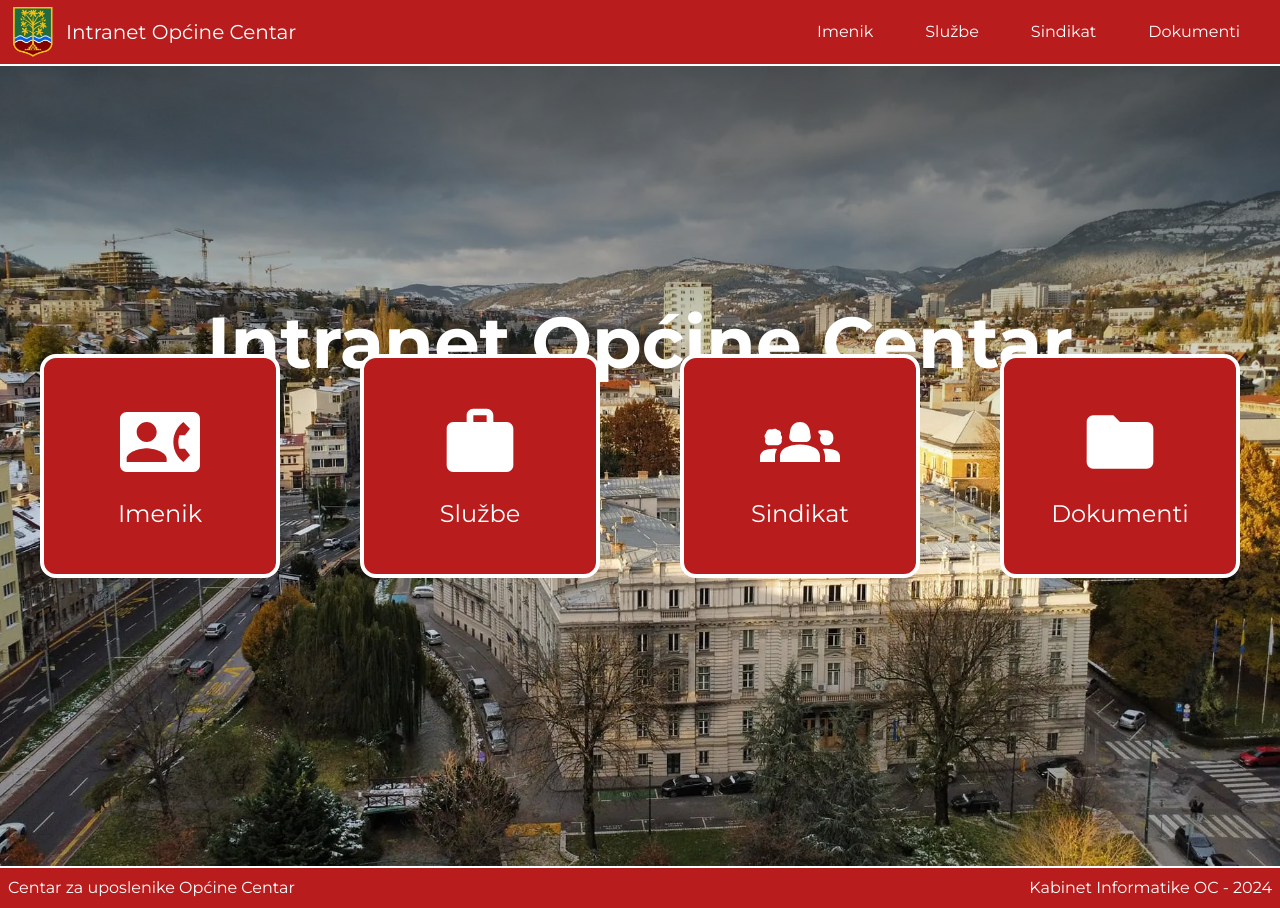
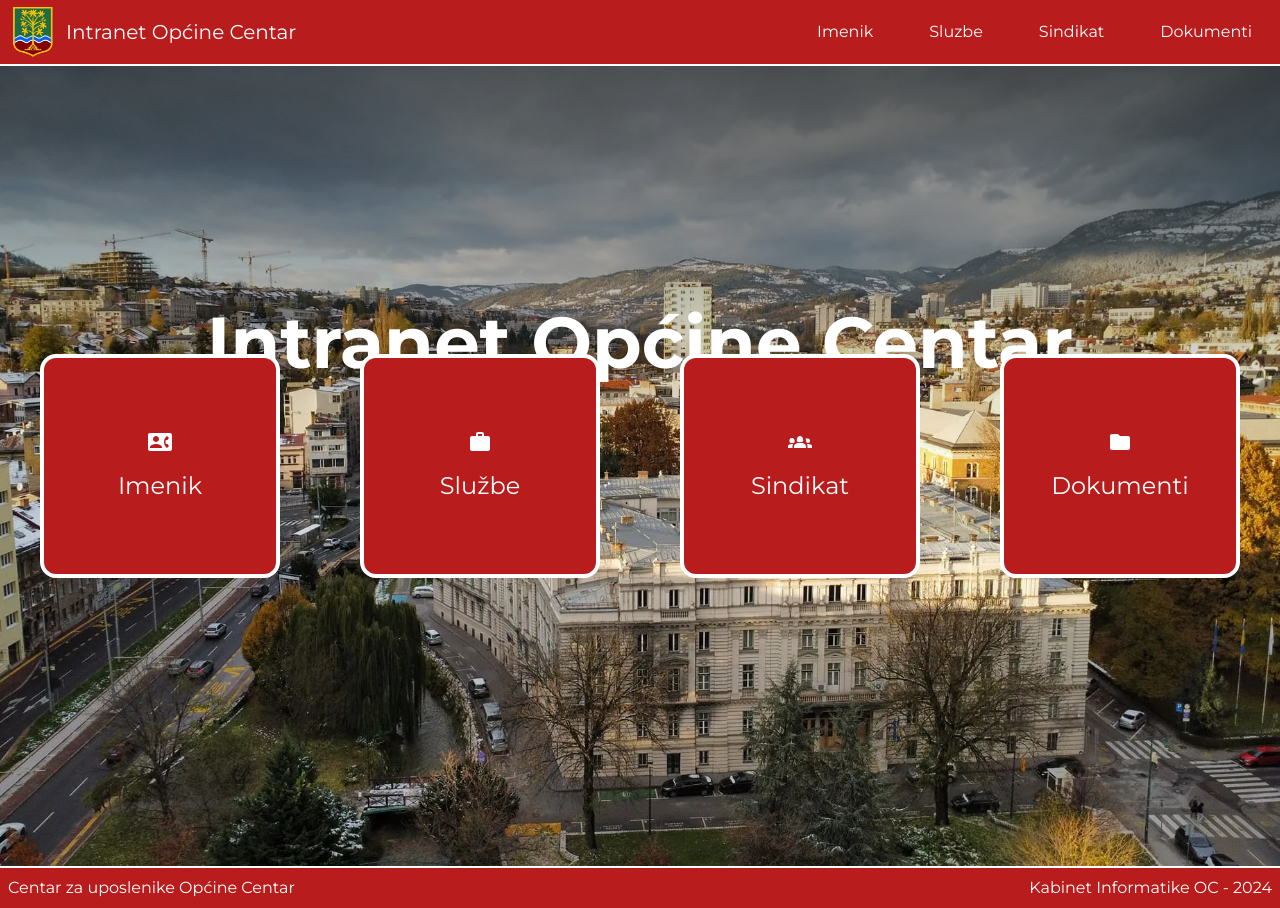
Before and after one commit to Shegara/Intranet-Centar-Municipality, a Next.js app in the folder client/: page / in a window 1280 px wide. Built offline with nearby package versions, Linux system fonts and the light colour scheme.

Commit message:
refactor: various js improvements for enhanced performance

```diff
--- a/client/app/components/main.tsx
+++ b/client/app/components/main.tsx
@@ -1,68 +1,45 @@
-import React from "react";
-import ContactPhoneIcon from "@mui/icons-material/ContactPhone";
-import Groups2Icon from "@mui/icons-material/Groups2";
-import WorkIcon from "@mui/icons-material/Work";
-import FolderIcon from "@mui/icons-material/Folder";
+'use client';
+
+import React, { useMemo } from 'react';
+import Link from 'next/link';
+import ContactPhoneIcon from '@mui/icons-material/ContactPhone';
+import Groups2Icon from '@mui/icons-material/Groups2';
+import WorkIcon from '@mui/icons-material/Work';
+import FolderIcon from '@mui/icons-material/Folder';
 
 const Main: React.FC = () => {
+  const baseClasses = 'bg-red-700 w-40 h-36 sm:w-60 sm:h-56 flex flex-col border-4 border-white items-center justify-center rounded-2xl hover:scale-105 hover:bg-red-600 transition-transform duration-300 text-white cursor-pointer';
+  const iconClasses = 'text-white text-6xl sm:text-8xl';
+
+  const navItems = useMemo(() => [
+    { href: '/pages/imenik', label: 'Imenik', icon: <ContactPhoneIcon className={iconClasses} /> },
+    { href: '/pages/sluzbe', label: 'Službe', icon: <WorkIcon className={iconClasses} /> },
+    { href: '/pages/sindikat', label: 'Sindikat', icon: <Groups2Icon className={iconClasses} /> },
+    { href: '/pages/dokumenti', label: 'Dokumenti', icon: <FolderIcon className={iconClasses} /> },
+  ], []);
+
   return (
-    <div className="relative h-screen">
+    <section className="relative h-screen">
       <div className="absolute inset-0 bg-gradient-to-b from-black via-transparent to-transparent opacity-60" />
 
       <h1 className="absolute hidden md:block md:top-60 left-1/2 transform -translate-x-1/2 text-white sm:text-5xl lg:text-7xl font-bold whitespace-nowrap">
         Intranet Općine Centar
       </h1>
 
-      <div className="relative z-10 flex items-center justify-center h-full">
+      <nav className="relative z-10 flex items-center justify-center h-full">
         <div className="grid grid-cols-2 md:grid-cols-4 gap-10 md:gap-20 mx-auto">
-          <a
-            href="/pages/imenik"
-            className="bg-red-700 w-40 h-36 sm:w-60 sm:h-56
-            flex flex-col border-4 border-white items-center justify-center
-            rounded-2xl hover:scale-105 hover:bg-red-600
-            transition-transform duration-300 transition duration-300
-            cursor-pointer text-white"
-          >
-            <ContactPhoneIcon style={{ fontSize: 80, color: "white" }} />
-            <span className="mt-4 text-xl sm:text-2xl">Imenik</span>
-          </a>
-          <a
-            href="/pages/sluzbe"
-            className="bg-red-700 w-40 h-36 sm:w-60 sm:h-56
-            flex flex-col border-4 border-white items-center justify-center
-            rounded-2xl hover:scale-105 hover:bg-red-600
-            transition-transform duration-300 transition duration-300
-            cursor-pointer text-white"
-          >
-            <WorkIcon style={{ fontSize: 80, color: "white" }} />
-            <span className="mt-4 text-xl sm:text-2xl">Službe</span>
-          </a>
-          <a
-            href="/pages/sindikat"
-            className="bg-red-700 w-40 h-36 sm:w-60 sm:h-56
-            flex flex-col border-4 border-white items-center justify-center
-            rounded-2xl hover:scale-105 hover:bg-red-600
-            transition-transform duration-300 transition duration-300
-            cursor-pointer text-white"
-          >
-            <Groups2Icon style={{ fontSize: 80, color: "white" }} />
-            <span className="mt-4 text-xl sm:text-2xl">Sindikat</span>
-          </a>
-          <a
-            href="/pages/dokumenti"
-            className="bg-red-700 w-40 h-36 sm:w-60 sm:h-56
-            flex flex-col border-4 border-white items-center justify-center
-            rounded-2xl hover:scale-105 hover:bg-red-600
-            transition-transform duration-300 transition duration-300
-            cursor-pointer text-white"
-          >
-            <FolderIcon style={{ fontSize: 80, color: "white" }} />
-            <span className="mt-4 text-xl sm:text-2xl">Dokumenti</span>
-          </a>
+          {navItems.map((item) => (
+            <Link href={item.href} key={item.label} aria-label={item.label} passHref>
+              <div className={baseClasses}>
+                {item.icon}
+                <span className="mt-4 text-xl sm:text-2xl">{item.label}</span>
+              </div>
+            </Link>
+          ))}
         </div>
-      </div>
-    </div>
+      </nav>
+    </section>
   );
 };
 
-export default Main;
+export default React.memo(Main);
--- a/client/app/components/navbar.tsx
+++ b/client/app/components/navbar.tsx
@@ -2,21 +2,22 @@
 
 import React, { useState } from 'react';
 import Image from 'next/image';
+import Link from 'next/link';
 
 const Navbar: React.FC = () => {
   const [isOpen, setIsOpen] = useState<boolean>(false);
 
   const toggleNavbar = () => {
-    setIsOpen(!isOpen);
+    setIsOpen((prev) => !prev);
   };
 
+  const links = ['imenik', 'sluzbe', 'sindikat', 'dokumenti'];
+
   return (
-    <div>
     <nav className="bg-red-700 border-b-2 border-white">
-        <div className="max-w-7xl mx-auto px-6 sm:px-2 lg:px-2 flex items-center justify-between h-16 relative">
+      <div className="max-w-7xl mx-auto px-6 sm:px-2 lg:px-2 flex items-center justify-between h-16">
         <div className="flex items-center">
-            <div className="flex-shrink-0">
-              <a href="/" className="flex items-center">
+          <Link href="/" className="flex items-center">
             <Image
               src="/opcina_logo.webp"
               width={50}
@@ -26,93 +27,48 @@ const Navbar: React.FC = () => {
             <p className="text-white ml-2 text-l md:text-xl">
               Intranet Općine Centar
             </p>
-              </a>
+          </Link>
         </div>
+
+        <div className="hidden md:flex space-x-4">
+          {links.map((page) => (
+            <Link
+              key={page}
+              href={`/pages/${page}`}
+              className="text-white rounded-lg px-5 py-3 hover:bg-white hover:text-black transition duration-300"
+            >
+              {page.charAt(0).toUpperCase() + page.slice(1)}
+            </Link>
+          ))}
         </div>
-          <div className="flex items-center hidden md:flex">
-            <a
-              href='/pages/imenik'
-              className="text-white rounded-lg px-5 py-3 hover:bg-white hover:text-black transition duration-300 block mr-3"
-            >
-              Imenik
-            </a>
-            <a
-              href='/pages/sluzbe'
-              className="text-white rounded-lg px-5 py-3 hover:bg-white hover:text-black transition duration-300 block mr-3"
-            >
-              Službe
-            </a>
-            <a
-              href='/pages/sindikat'
-              className="text-white rounded-lg px-5 py-3 hover:bg-white hover:text-black transition duration-300 block mr-3"
-            >
-              Sindikat
-            </a>
-            <a
-              href='/pages/dokumenti'
-              className="text-white rounded-lg px-5 py-3 hover:bg-white hover:text-black transition duration-300 block mr-3"
-            >
-              Dokumenti
-            </a>
-          </div>
+
         <div className="md:hidden flex items-center">
           <button
             className="inline-flex items-center justify-center p-2 rounded-md text-white hover:text-white focus:outline-none focus:ring-2 focus:ring-inset focus:ring-white"
             onClick={toggleNavbar}
           >
             <div className="relative w-8 h-8 flex items-center justify-center">
-                <span
-                  className={`block w-6 h-0.5 bg-white absolute transition-transform duration-300 ease-in-out ${
-                    isOpen ? 'rotate-45 translate-y-0' : 'top-2'
-                  }`}
-                ></span>
-                <span
-                  className={`block w-6 h-0.5 bg-white absolute transition-transform duration-300 ease-in-out ${
-                    isOpen ? 'opacity-0' : 'top-4'
-                  }`}
-                ></span>
-                <span
-                  className={`block w-6 h-0.5 bg-white absolute transition-transform duration-300 ease-in-out ${
-                    isOpen ? '-rotate-45 -translate-y-0' : 'top-6'
-                  }`}
-                ></span>
+              <span className={`block w-6 h-0.5 bg-white absolute transition-transform duration-300 ease-in-out ${isOpen ? 'rotate-45 translate-y-0' : 'top-2'}`}></span>
+              <span className={`block w-6 h-0.5 bg-white absolute transition-transform duration-300 ease-in-out ${isOpen ? 'opacity-0' : 'top-4'}`}></span>
+              <span className={`block w-6 h-0.5 bg-white absolute transition-transform duration-300 ease-in-out ${isOpen ? '-rotate-45 -translate-y-0' : 'top-6'}`}></span>
             </div>
           </button>
         </div>
       </div>
-        {isOpen && (
-          <div className="md:hidden">
-            <div className="px-2 pt-2 pb-3 space-y-1 sm:px-3">
-              <a
-                href='/pages/imenik'
+
+      <div className={`md:hidden ${isOpen ? 'block' : 'hidden'} px-2 pt-2 pb-3 space-y-1 sm:px-3`}>
+        {links.map((page) => (
+          <Link
+            key={page}
+            href={`/pages/${page}`}
             className="text-white rounded-lg px-5 py-3 hover:bg-white hover:text-black transition duration-300 block"
           >
-                Imenik
-              </a>
-              <a
-                href='/pages/sluzbe'
-                className="text-white rounded-lg px-5 py-3 hover:bg-white hover:text-black transition duration-300 block"
-              >
-                Službe
-              </a>
-              <a
-                href='/pages/sindikat'
-                className="text-white rounded-lg px-5 py-3 hover:bg-white hover:text-black transition duration-300 block"
-              >
-                Sindikat
-              </a>
-              <a
-                href='/pages/dokumenti'
-                className="text-white rounded-lg px-5 py-3 hover:bg-white hover:text-black transition duration-300 block"
-              >
-                Dokumenti
-              </a>
+            {page.charAt(0).toUpperCase() + page.slice(1)}
+          </Link>
+        ))}
       </div>
-          </div>
-        )}
     </nav>
-    </div>
   );
 };
 
-export default Navbar;
+export default React.memo(Navbar);
--- a/client/app/components/service.tsx
+++ b/client/app/components/service.tsx
@@ -1,5 +1,3 @@
-"use client";
-
 import React, { useState, useRef, useEffect } from "react";
 import axios from "axios";
 import AddIcon from "@mui/icons-material/Add";
@@ -26,7 +24,7 @@ const Service: React.FC = () => {
   const [services, setServices] = useState<Services>({});
   const [loading, setLoading] = useState<boolean>(true);
   const [error, setError] = useState<string | null>(null);
-  const contentRefs = useRef<HTMLDivElement[]>([]);
+  const contentRefs = useRef<(HTMLDivElement | null)[]>([]);
 
   useEffect(() => {
     const fetchUsers = async () => {
@@ -155,7 +153,7 @@ const Service: React.FC = () => {
                   </div>
                 </div>
                 <div
-                  ref={(el) => (contentRefs.current[index] = el!)}
+                  ref={(el: HTMLDivElement | null) => (contentRefs.current[index] = el)}
                   className={`transition-max-height duration-500 ease-in-out overflow-hidden max-h-0`}
                 >
                   <div className="relative">
```
Also changed, not shown: client/app/components/docs.tsx (+37 -19 lines), client/app/components/results.tsx (+17 -109 lines), client/app/components/search.tsx (+28 -40 lines), client/app/components/userCard.tsx (added, +73 -0 lines), client/app/components/userInfo.tsx (added, +49 -0 lines). Lines whose indentation alone changed are shown as unchanged.
